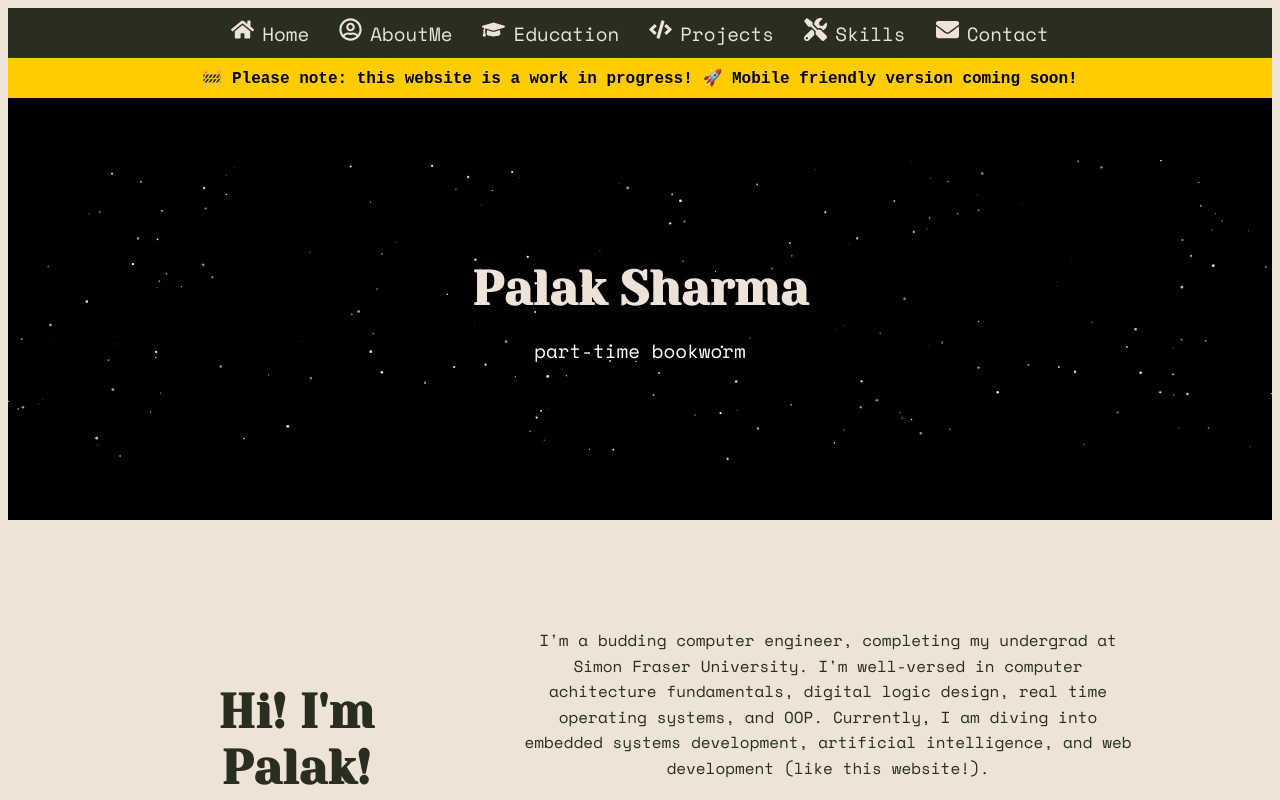
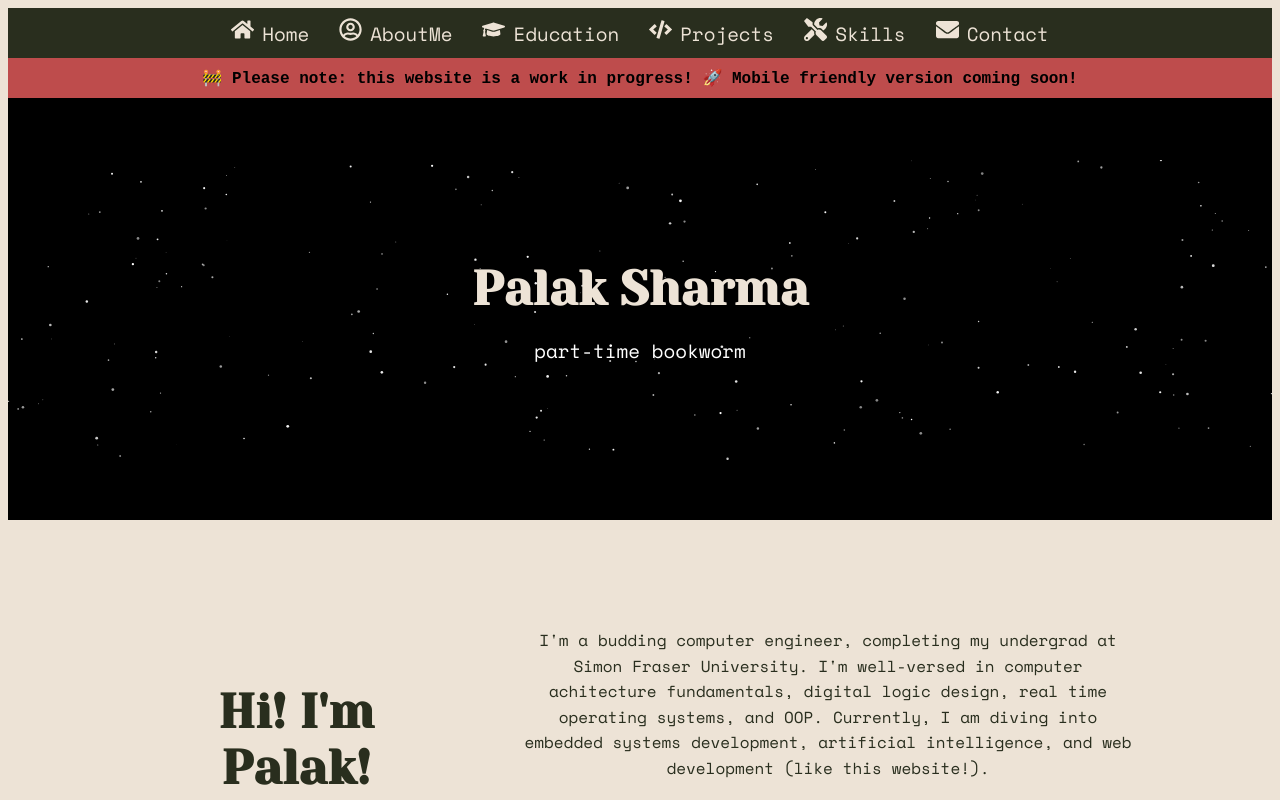
Before and after one commit to pal-sha/pal-sha.github.io, a React (Create React App) app: page / in a window 1280 px wide. Shown: the top 800 px of the page. Built offline with nearby package versions, Linux system fonts and the light colour scheme.

Commit message:
Updating banner colour

```diff
--- a/src/styles/Banner.css
+++ b/src/styles/Banner.css
@@ -1,5 +1,5 @@
 .wip-banner {
-  background-color: #ffcc00;
+  background-color: #be4c4c;
   color: #000;
   text-align: center;
   padding: 10px;
```
